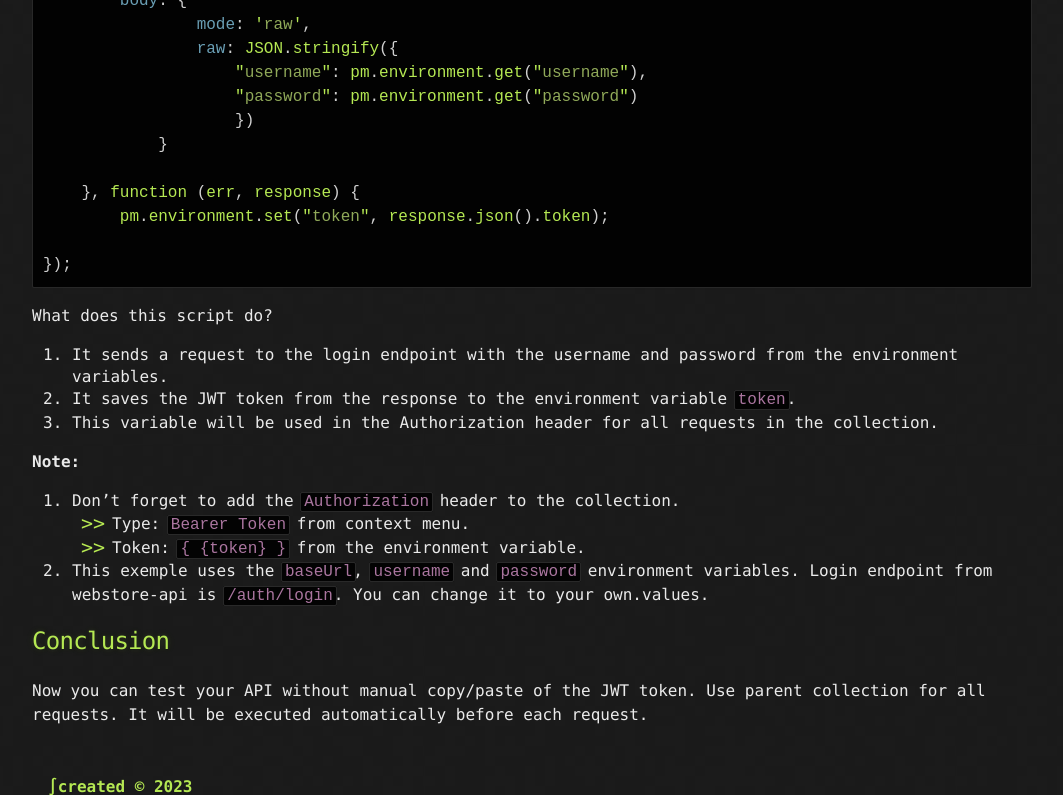
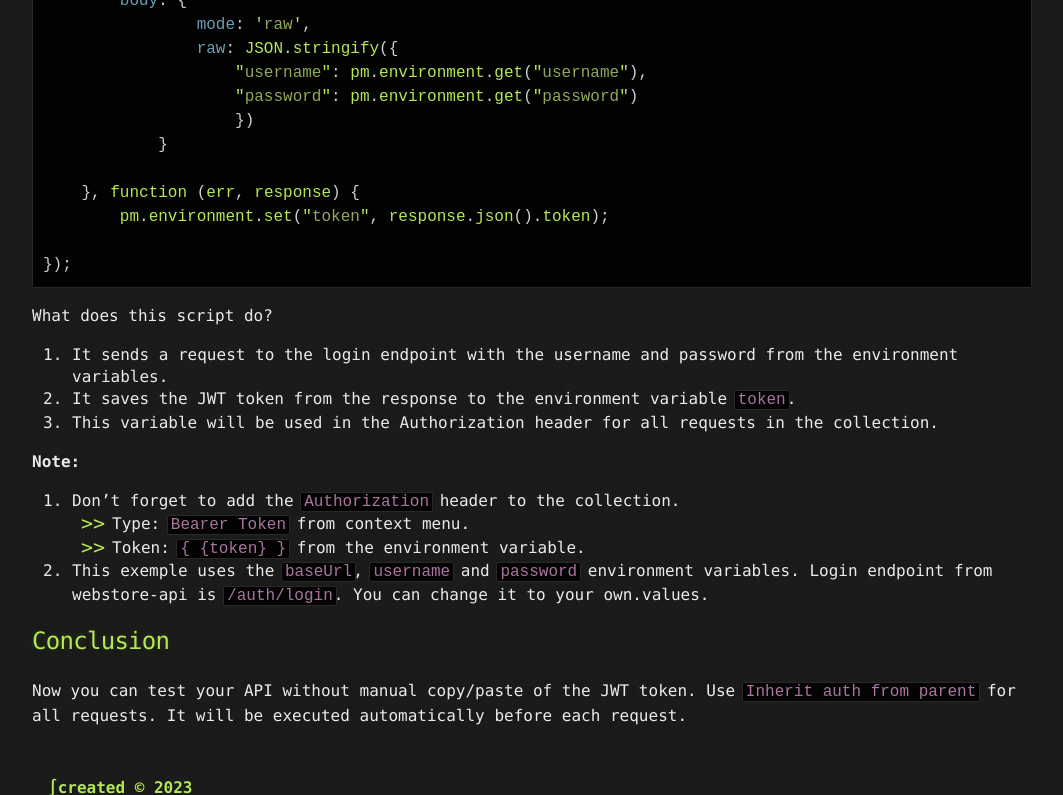
Before and after one commit to icreated/icreated.github.io, a Jekyll site: the page built from _posts/2023-06-24-how-to-use-postman.md, in a window 1280 px wide and 900 px high, scrolled down 1151 px, cut to the strip 0-795 px from the top of the window. Shown: the whole strip, without its empty margins (108-1171 px from the left). Built offline with Jekyll 4.4.1, drawn with Linux system fonts in a browser that asks for light colours.

Commit message:
Inherit auth from parent

```diff
--- a/_posts/2023-06-24-how-to-use-postman.md
+++ b/_posts/2023-06-24-how-to-use-postman.md
@@ -59,4 +59,4 @@ What does this script do?
 
 
 ## Conclusion
-Now you can test your API without manual copy/paste of the JWT token. Use parent collection for all requests. It will be executed automatically before each request.
+Now you can test your API without manual copy/paste of the JWT token. Use `Inherit auth from parent` for all requests. It will be executed automatically before each request.
```
